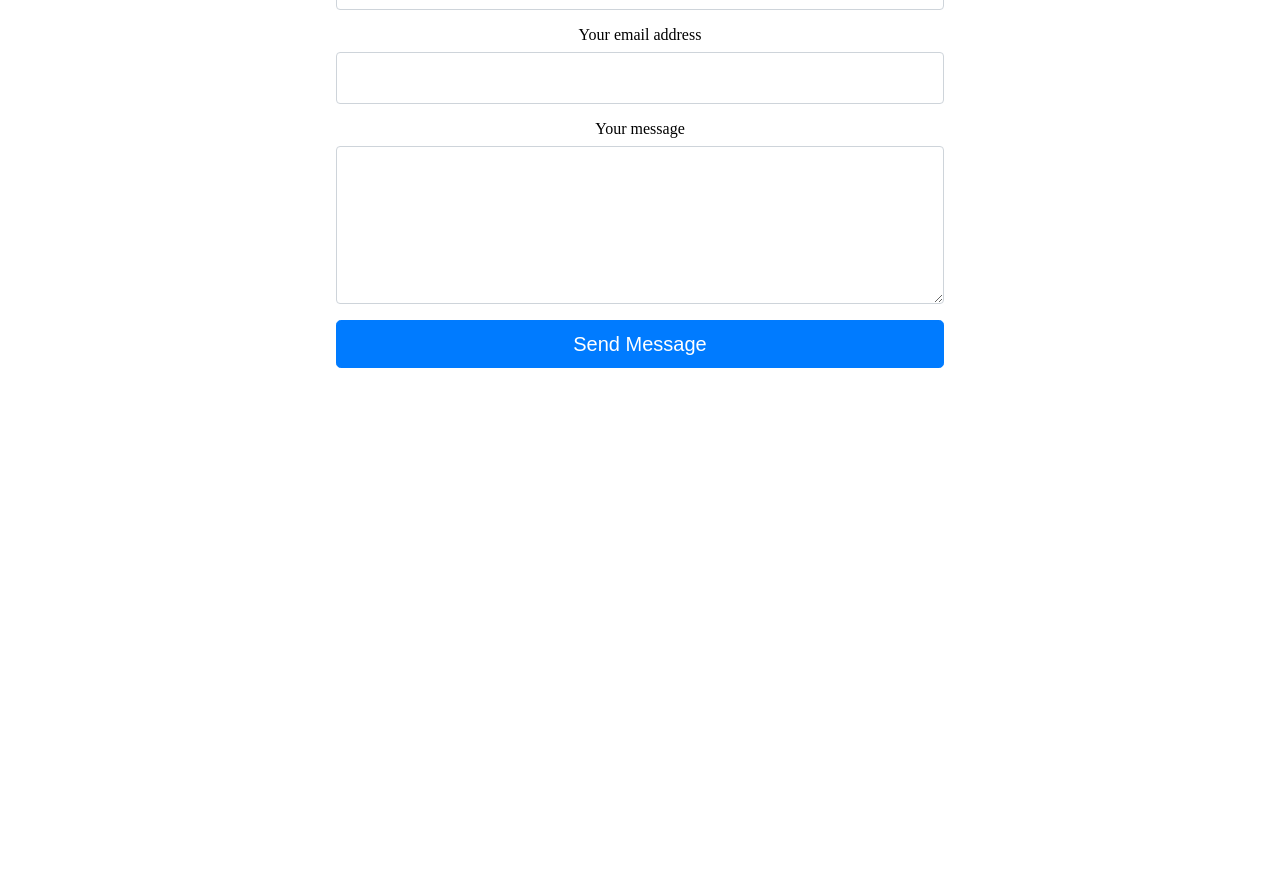
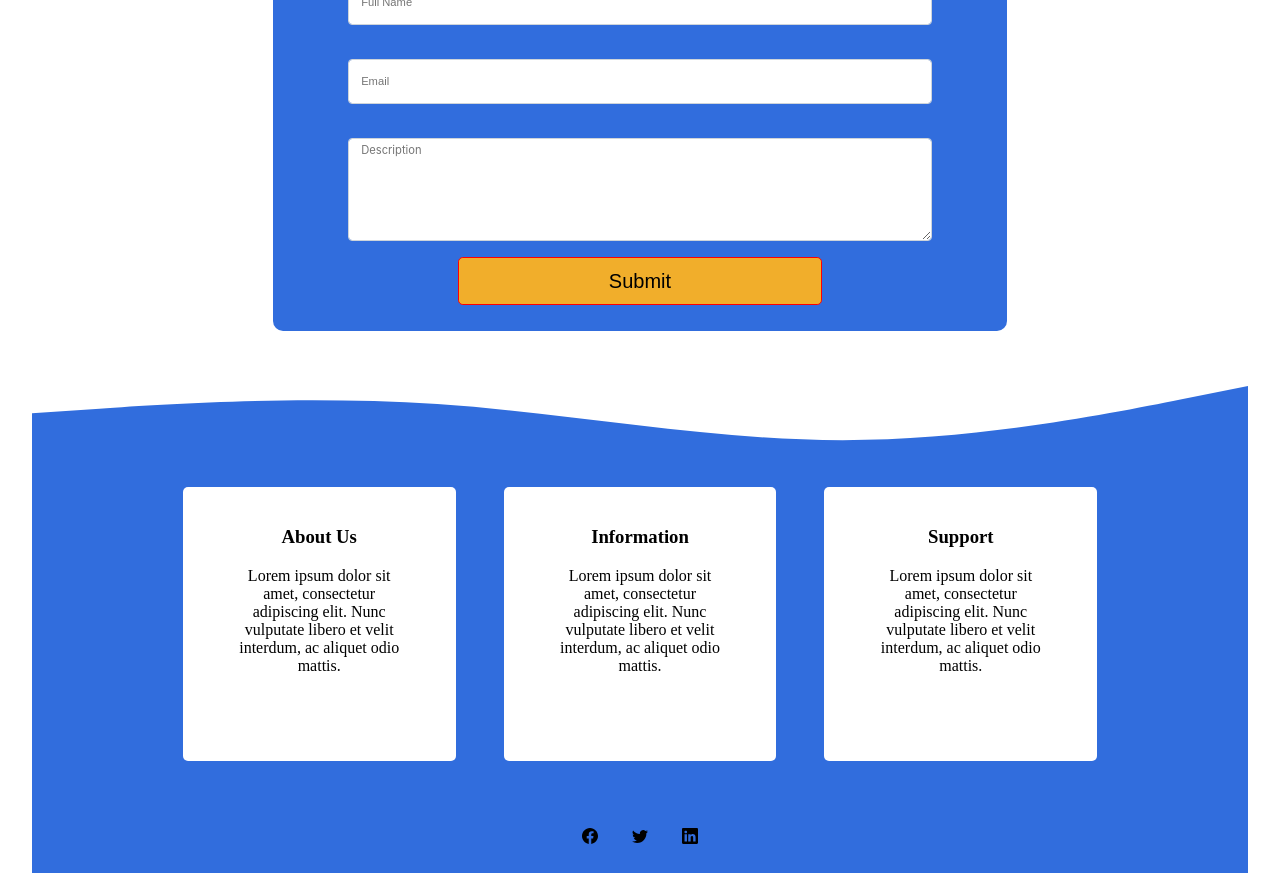
Before and after one commit to blessingsunday1995/Track-Bay-Frontend, a React (Create React App) app: page / in a window 1280 px wide. Shown: the part 1740-2613 px from the top of the page. Before the commit the page ends 2156 px from the top, so only its background shows below. Built offline with nearby package versions, Linux system fonts and the light colour scheme.

Commit message:
added fonts

```diff
--- a/package.json
+++ b/package.json
@@ -6,6 +6,7 @@
     "@testing-library/jest-dom": "^5.16.5",
     "@testing-library/react": "^13.4.0",
     "@testing-library/user-event": "^13.5.0",
+    "bootstrap-icons": "^1.10.3",
     "react": "^18.2.0",
     "react-dom": "^18.2.0",
     "react-scripts": "5.0.1",
--- a/src/App.js
+++ b/src/App.js
@@ -3,6 +3,11 @@ import CrmDivComponent from './component/CrmDivComponent'
 import CrmSection from './component/CrmSection';
 import OurProduct from './component/OurProduct';
 import ContactUs from './component/ContactUs';
+import FooterComponent from './component/FooterComponent';
+import SVCComponent from './component/SVCComponent';
+import SocialsComponent from './component/SocialsComponent';
+
+
 
 function App() {
   return (
@@ -13,6 +18,9 @@ function App() {
         <div className="">
           <OurProduct />
           <ContactUs />
+          <SVCComponent />
+          <FooterComponent />
+          <SocialsComponent />
         </div>
       </div>
     </div>
--- a/src/component/ContactUs.js
+++ b/src/component/ContactUs.js
@@ -5,6 +5,13 @@ import styled from 'styled-components';
 const FormStyling = styled.div`
 #fcf-form {
     display:block;
+    background-color: #316DDD;
+    width:60%;
+    margin:auto;
+    padding: 10px 2px;
+    margin-top:20px;
+    border-radius:10px;
+    margin-bottom:-5rem;
 }
 
 .fcf-body {
@@ -34,7 +41,7 @@ const FormStyling = styled.div`
     flex-wrap: wrap;
     -ms-flex-align: stretch;
     align-items: stretch;
-    width: 50%;
+    width: 80%;
     margin:auto;
 }
 .fcf-form-control {
@@ -42,9 +49,9 @@ const FormStyling = styled.div`
     width: 100%;
     height: calc(1.5em + 0.75rem + 2px);
     padding: 0.375rem 0.75rem;
-    font-size: 1rem;
+    font-size: 0.7rem;
     font-weight: 400;
-    line-height: 1.5;
+    line-height: 1.0;
     color: #495057;
     background-color: #fff;
     background-clip: padding-box;
@@ -88,7 +95,7 @@ label.fcf-label {
 }
 .fcf-btn {
     display: inline-block;
-    font-weight: 400;
+    font-weight: 200;
     color: #212529;
     text-align: center;
     vertical-align: middle;
@@ -122,9 +129,9 @@ label.fcf-label {
 }
 
 .fcf-btn-primary {
-    color: #fff;
-    background-color: #007bff;
-    border-color: #007bff;
+    color: black;
+    background-color: #F1AE2B;
+    border-color: #ff0000;
 }
 .fcf-btn-primary:hover {
     color: #fff;
@@ -158,6 +165,9 @@ label.fcf-label {
 input[type="submit"].fcf-btn-block, input[type="reset"].fcf-btn-block, input[type="button"].fcf-btn-block {
     width: 50%;
 }
+h3{
+    color:white;
+}
 `
 
 export const ContactUs = () =>
@@ -170,28 +180,28 @@ export const ContactUs = () =>
                 <form id="fcf-form-id" class="fcf-form-class" method="post" action="contact-form-process.php">
 
                     <div class="fcf-form-group">
-                        <label for="Name" class="fcf-label">Your name</label>
+                        <label for="Name" class="fcf-label"></label>
                         <div class="fcf-input-group">
-                            <input type="text" id="Name" name="Name" class="fcf-form-control" required />
+                            <input type="text" id="Name" name="Name" class="fcf-form-control" placeholder='Full Name' required />
                         </div>
                     </div>
 
                     <div class="fcf-form-group">
-                        <label for="Email" class="fcf-label">Your email address</label>
+                        <label for="Email" class="fcf-label"></label>
                         <div class="fcf-input-group">
-                            <input type="email" id="Email" name="Email" class="fcf-form-control" required />
+                            <input type="email" id="Email" name="Email" class="fcf-form-control" placeholder= "Email" required />
                         </div>
                     </div>
 
                     <div class="fcf-form-group">
-                        <label for="Message" class="fcf-label">Your message</label>
+                        <label for="Message" class="fcf-label"></label>
                         <div class="fcf-input-group">
-                            <textarea id="Message" name="Message" class="fcf-form-control" rows="6" maxlength="3000" required></textarea>
+                            <textarea id="Message" name="Message" class="fcf-form-control" rows="8" maxlength="3000" placeholder='Description' required></textarea>
                         </div>
                     </div>
 
                     <div class="fcf-form-group">
-                        <button type="submit" id="fcf-button" class="fcf-btn fcf-btn-primary fcf-btn-lg fcf-btn-block">Send Message</button>
+                        <button type="submit" id="fcf-button" class="fcf-btn fcf-btn-primary fcf-btn-lg fcf-btn-block">Submit</button>
                     </div>
 
 
--- /dev/null
+++ b/src/component/FooterComponent.js
@@ -0,0 +1,56 @@
+import React from 'react'
+import styled from 'styled-components';
+
+const FooterStyle = styled.div`
+padding: 2em;
+background: #316DDD;
+margin-top:-5rem;
+
+div{
+display: flex;
+flex-direction: column;
+display: inline-block;
+background: white;
+border-radius: 5px;
+width: 15%;
+padding: 70px 50px;
+padding-bottom:70px;
+padding-top:20px;
+height:70%;
+margin:10px 24px;
+
+}
+p{
+    color:black;
+}
+
+h2{
+    width:25%;
+    margin: auto;
+    margin-top:20px;
+`
+
+export const FooterComponent = () =>
+{
+    return (
+        <FooterStyle>
+                <div>
+                    <h3>About Us</h3>
+                    <p>Lorem ipsum dolor sit amet, consectetur adipiscing elit. Nunc vulputate libero et velit interdum, ac aliquet odio mattis.</p>
+                </div>
+
+                <div>
+                    <h3>Information</h3>
+                    <p>Lorem ipsum dolor sit amet, consectetur adipiscing elit. Nunc vulputate libero et velit interdum, ac aliquet odio mattis.</p>
+                </div>
+
+                <div>
+                    <h3>Support</h3>
+                    <p>Lorem ipsum dolor sit amet, consectetur adipiscing elit. Nunc vulputate libero et velit interdum, ac aliquet odio mattis.</p>
+                </div>
+
+        </FooterStyle>
+    )
+}
+
+export default FooterComponent;
--- /dev/null
+++ b/src/component/SVCComponent.js
@@ -0,0 +1,12 @@
+import React from 'react'
+
+
+export const SVCComponent = () =>
+{
+    return (
+        <div>
+            <svg xmlns="http://www.w3.org/2000/svg" viewBox="0 0 1440 320"><path fill="#316DDD" fill-opacity="1.5" d="M0,192L80,186.7C160,181,320,171,480,181.3C640,192,800,224,960,224C1120,224,1280,192,1360,176L1440,160L1440,320L1360,320C1280,320,1120,320,960,320C800,320,640,320,480,320C320,320,160,320,80,320L0,320Z"></path></svg>        </div>
+    )
+}
+
+export default SVCComponent;
--- /dev/null
+++ b/src/component/SocialsComponent.js
@@ -0,0 +1,42 @@
+import React from 'react'
+import styled from 'styled-components';
+
+const SocialStyle = styled.div`
+display: flex;
+background:#316DDD;
+flex-direction: row;
+justify-content:center;
+padding:15px 24px;
+margin-bottom:-10rem;
+
+div{
+  margin:10px;
+  }
+  .social-buttons{
+     height:20%;
+  }
+`
+
+export const SocialsComponent = () => {
+  return (
+      <SocialStyle>
+          <div class="social-buttons">
+              <svg xmlns="http://www.w3.org/2000/svg" width="30" height="16" fill="currentColor" class="bi bi-facebook" viewBox="0 0 16 16">
+                  <path d="M16 8.049c0-4.446-3.582-8.05-8-8.05C3.58 0-.002 3.603-.002 8.05c0 4.017 2.926 7.347 6.75 7.951v-5.625h-2.03V8.05H6.75V6.275c0-2.017 1.195-3.131 3.022-3.131.876 0 1.791.157 1.791.157v1.98h-1.009c-.993 0-1.303.621-1.303 1.258v1.51h2.218l-.354 2.326H9.25V16c3.824-.604 6.75-3.934 6.75-7.951z" />
+              </svg>
+        </div>
+          <div class="social-buttons">
+              <svg xmlns="http://www.w3.org/2000/svg" width="30" height="16" fill="currentColor" class="bi bi-twitter" viewBox="0 0 16 16">
+                  <path d="M5.026 15c6.038 0 9.341-5.003 9.341-9.334 0-.14 0-.282-.006-.422A6.685 6.685 0 0 0 16 3.542a6.658 6.658 0 0 1-1.889.518 3.301 3.301 0 0 0 1.447-1.817 6.533 6.533 0 0 1-2.087.793A3.286 3.286 0 0 0 7.875 6.03a9.325 9.325 0 0 1-6.767-3.429 3.289 3.289 0 0 0 1.018 4.382A3.323 3.323 0 0 1 .64 6.575v.045a3.288 3.288 0 0 0 2.632 3.218 3.203 3.203 0 0 1-.865.115 3.23 3.23 0 0 1-.614-.057 3.283 3.283 0 0 0 3.067 2.277A6.588 6.588 0 0 1 .78 13.58a6.32 6.32 0 0 1-.78-.045A9.344 9.344 0 0 0 5.026 15z" />
+              </svg>
+          </div>
+          <div class="social-buttons">
+              <svg xmlns="http://www.w3.org/2000/svg" width="30" height="16" fill="currentColor" class="bi bi-linkedin" viewBox="0 0 16 16">
+                  <path d="M0 1.146C0 .513.526 0 1.175 0h13.65C15.474 0 16 .513 16 1.146v13.708c0 .633-.526 1.146-1.175 1.146H1.175C.526 16 0 15.487 0 14.854V1.146zm4.943 12.248V6.169H2.542v7.225h2.401zm-1.2-8.212c.837 0 1.358-.554 1.358-1.248-.015-.709-.52-1.248-1.342-1.248-.822 0-1.359.54-1.359 1.248 0 .694.521 1.248 1.327 1.248h.016zm4.908 8.212V9.359c0-.216.016-.432.08-.586.173-.431.568-.878 1.232-.878.869 0 1.216.662 1.216 1.634v3.865h2.401V9.25c0-2.22-1.184-3.252-2.764-3.252-1.274 0-1.845.7-2.165 1.193v.025h-.016a5.54 5.54 0 0 1 .016-.025V6.169h-2.4c.03.678 0 7.225 0 7.225h2.4z" />
+              </svg>
+          </div>
+      </SocialStyle>
+  )
+}
+
+export default SocialsComponent;
```
Also changed, not shown: 1 other file (tests, documents, lock files or other folders).
